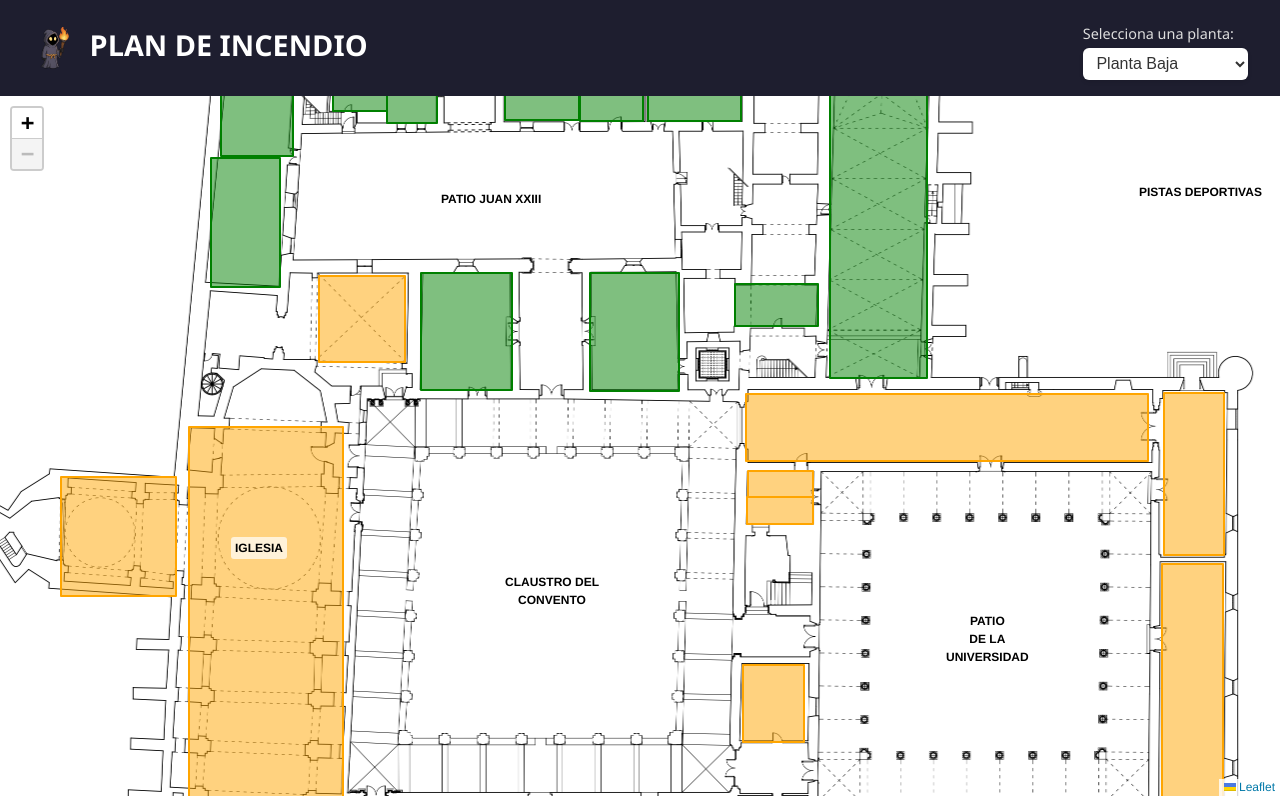
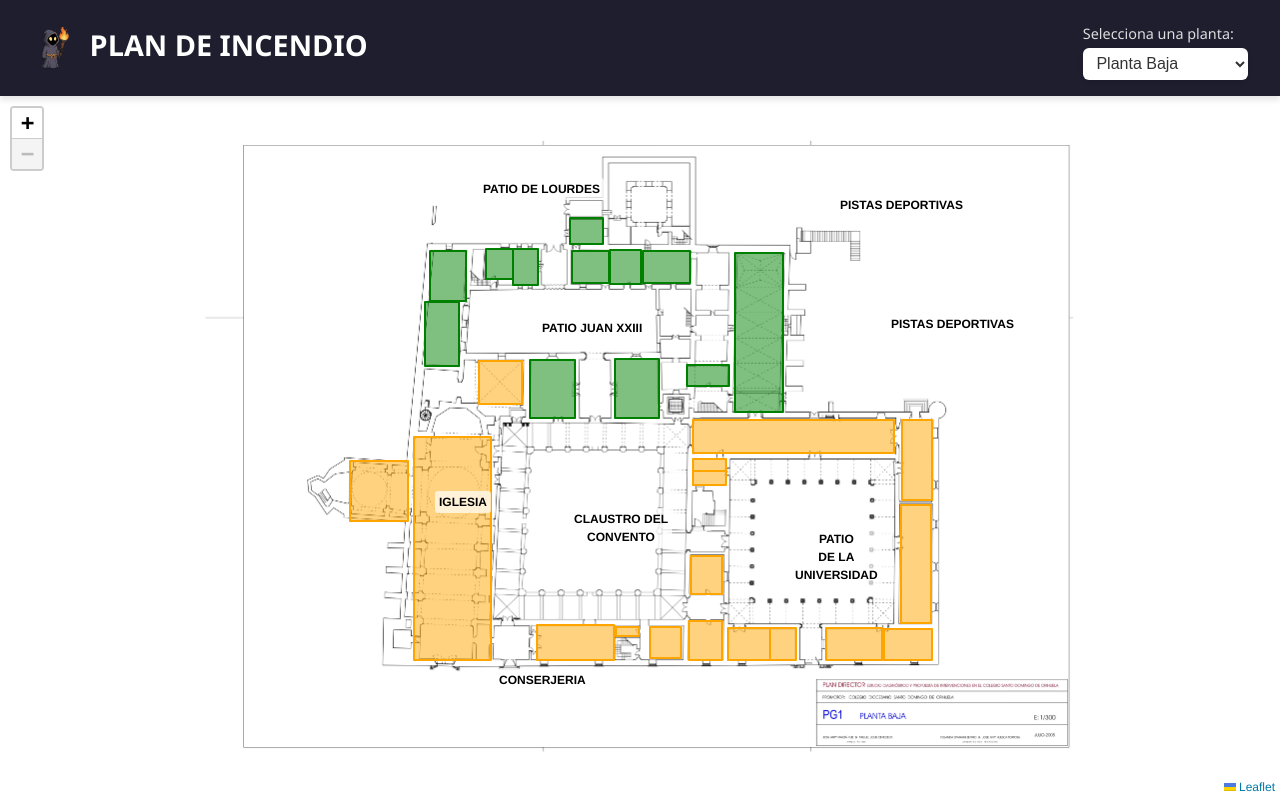
Before and after one commit to PedroGalan23/rutas-emergencia, a React (Create React App) app: page / in a window 1280 px wide. Built offline with nearby package versions, Linux system fonts and the light colour scheme.

Commit message:
zoom lejos

```diff
--- a/src/App.js
+++ b/src/App.js
@@ -155,17 +155,15 @@ function App() {
       </header>
 
       <div style={{ width: '100%', height: 'calc(100vh - 100px)', overflow: 'hidden', margin: 0 }}>
-        <MapContainer
-          crs={CRS.Simple}
-          center={[imageHeight / 2, imageWidth / 2]}
-          zoom={-2}
-          minZoom={-2}
-          maxZoom={1}
-          maxBounds={imageBounds}
-          maxBoundsViscosity={1.0}
-          style={{ width: '100%', height: '100%' }}
-        >
-          <ImageOverlay url={planos[plantaSeleccionada]} bounds={imageBounds} />
+      <MapContainer
+        crs={CRS.Simple}
+        bounds={imageBounds}
+        minZoom={-3}
+        maxZoom={1}
+        style={{ width: '100%', height: 'calc(100vh - 100px)' }}
+        whenCreated={(map) => map.fitBounds(imageBounds)}
+      >
+        <ImageOverlay url={planos[plantaSeleccionada]} bounds={imageBounds} />
 
           {aulas.map((aula) => {
             const { coordenadas, color, id, nombre } = aula;
```
